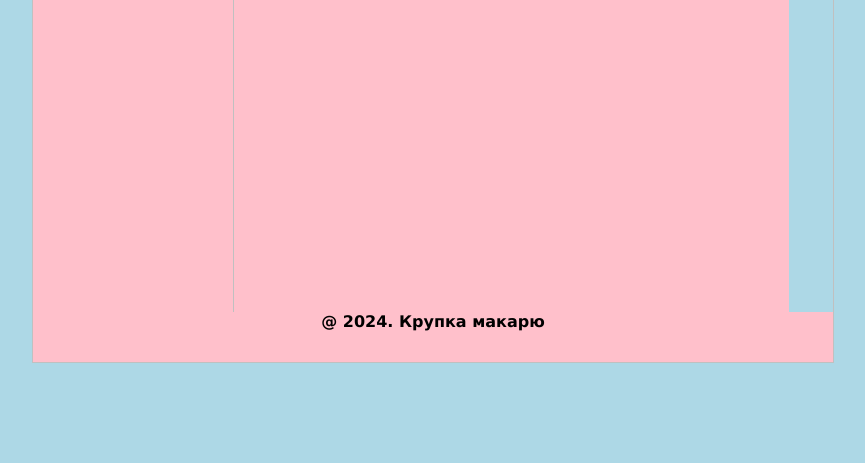
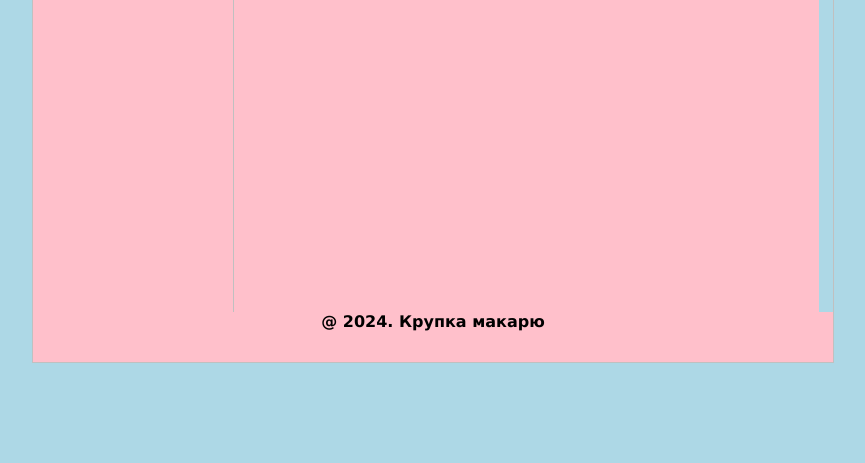
Before and after one commit to makar1321123/mySite, a plain HTML site: page index.html in a window 1280 px wide. Shown: the part 337-800 px from the top of the page, without its empty margins (207-1072 px from the left). Drawn offline with Linux system fonts and the light colour scheme.

Commit message:
Update style.css

```diff
--- a/style.css
+++ b/style.css
@@ -44,7 +44,7 @@ h1 {
 }
 
 .content {
-	  width:535px;
+	  width:565px;
 	  height:50vh;
 	  float:left;
 	  padding: 10px;
```
